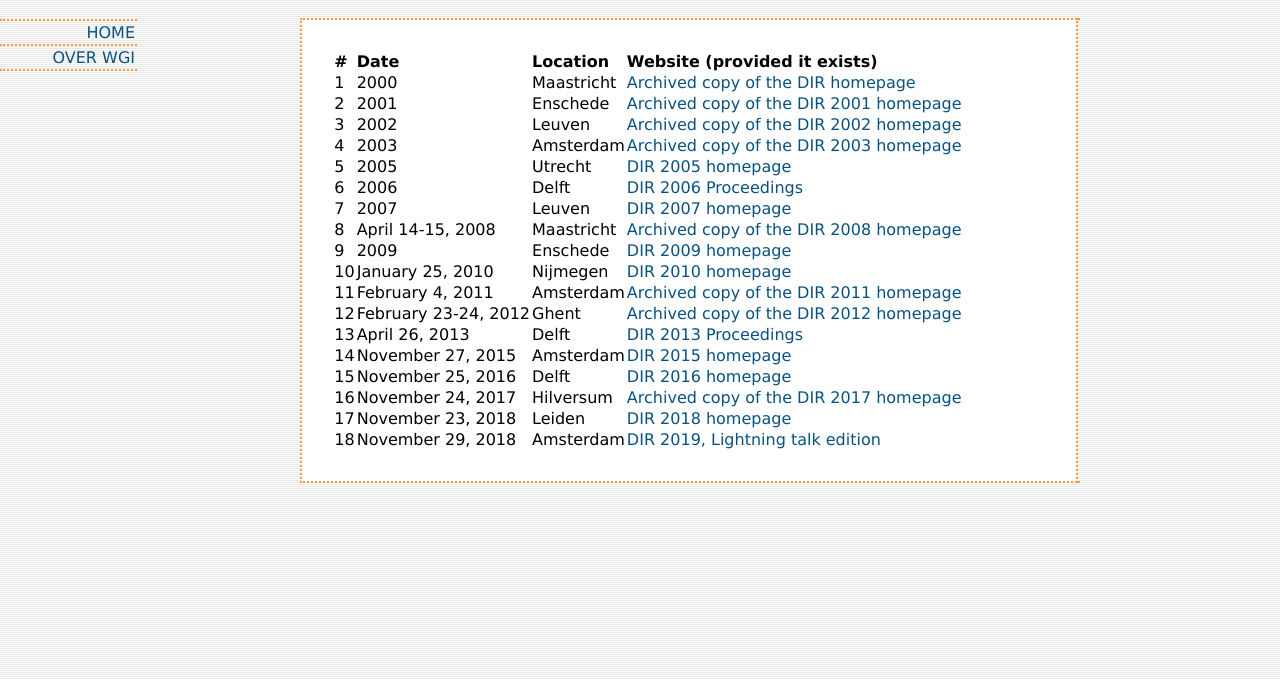
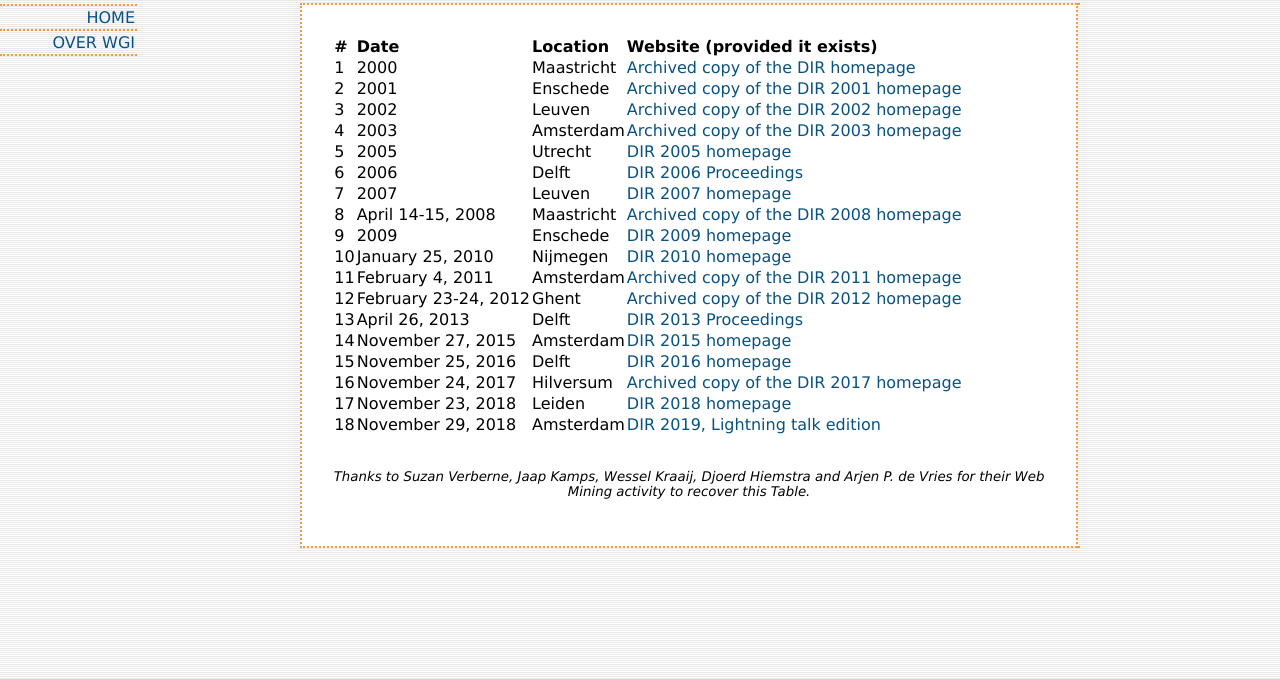
Before and after one commit to WGI-NL/WGI-NL.github.io, a plain HTML site: page dir-history.html in a window 1280 px wide. Shown: the part 121-800 px from the top of the page. Drawn offline with Linux system fonts and the light colour scheme.

Commit message:
Layout more more more

```diff
--- a/dir-history.html
+++ b/dir-history.html
@@ -40,7 +40,8 @@
         </tbody></table></td>
     <td colspan="2" class="content">
     <table width="100%" border="0" cellspacing="0" cellpadding="0">
-	     <tr><table>
+	<tr><td class="contentText">
+	<table>
 	<tr><th>#</th><th>Date</th><th>Location</th><th>Website (provided it exists)</th></tr>
 	<tr><td>1</td><td>2000</td><td>Maastricht</td><td><a href="http://web.archive.org/web/20040309152928/http://www.cs.unimaas.nl:80/~wiesman/events/dirw/" target="_blank">Archived copy of the DIR homepage</a></td></tr>
 	<tr><td>2</td><td>2001</td><td>Enschede</td><td><a href="http://web.archive.org/web/20040304023055/http://parlevink.cs.utwente.nl:80/Conferences/dirw2.html" target="_blank">Archived copy of the DIR 2001 homepage</a></td></tr>
@@ -60,12 +61,13 @@
 	<tr><td>16</td><td>November 24, 2017</td><td>Hilversum</td><td><a href="https://web.archive.org/web/20180809170747/http://dir2017.nl/" target="_blank">Archived copy of the DIR 2017 homepage</a></td></tr>
 	<tr><td>17</td><td>November 23, 2018</td><td>Leiden</td><td><a href="http://dir2018.nl/" target="_blank">DIR 2018 homepage</a></td></tr>
 	<tr><td>18</td><td>November 29, 2018</td><td>Amsterdam</td><td><a href="http://dir2019.nl/" target="_blank">DIR 2019, Lightning talk edition</a></td></tr>
-		     </table></tr>
-		     <tr><small>Thanks to Suzan Verberne, Jaap Kamps, Wessel Kraaij, Djoerd Hiemstra and Arjen P. de Vries for their Web Mining activity to recover this Table.</small></tr>
+	<tr><td colspan="4"> </td></tr>
 	</table>
-  <tr>
-    <td colspan="4"><img src="figs/leer.gif" alt="empty" height="32"></td>
-  </tr>
+	</td></tr>
+        <tr><td colspan="4"><img src="figs/leer.gif" alt="empty" height="32"></td></tr>
+	<tr><td class="contentText" style="text-align:center">
+	<small><em>Thanks to Suzan Verberne, Jaap Kamps, Wessel Kraaij, Djoerd Hiemstra and Arjen P. de Vries for their Web Mining activity to recover this Table.</em></small>
+	</td></tr>
 </table>
 <p/>
 </body>
```
Lines whose indentation alone changed are shown as unchanged.
